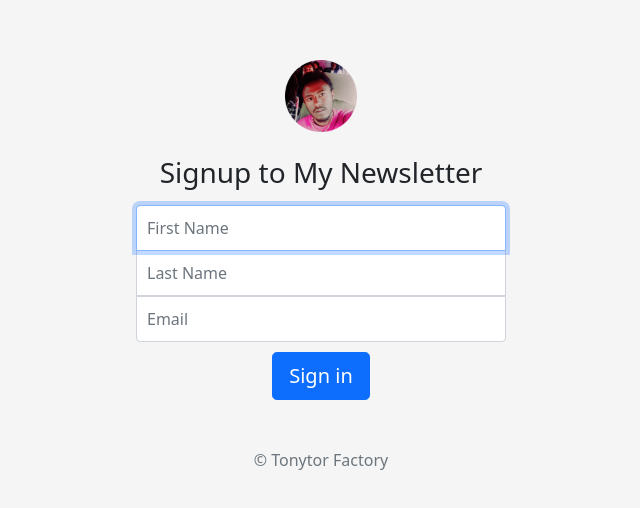
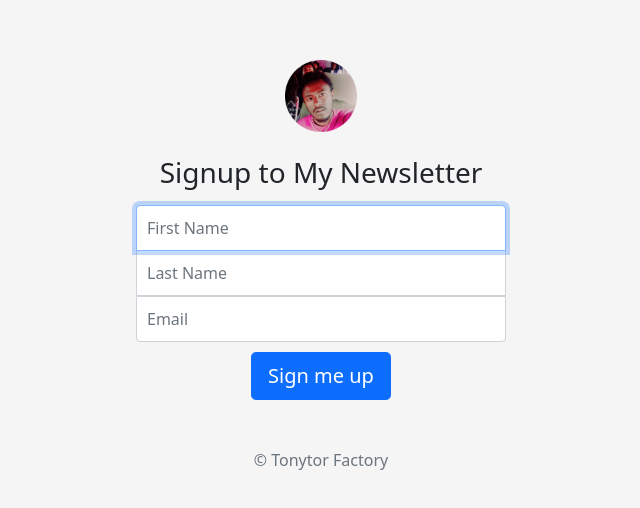
Before and after one commit to tonytore/signupApi, a website: page signup.html in a window 1280 px wide. Shown: the part 126-634 px from the top of the page, without its empty margins (319-959 px from the left). Drawn offline with nearby package versions, Linux system fonts and the light colour scheme.

Commit message:
i have changed button name

```diff
--- a/signup.html
+++ b/signup.html
@@ -28,7 +28,7 @@
       <input type="text"  class="form-control middle" placeholder="Last Name" name="Lname" required >
       <input type="email" class="form-control bottom" placeholder="Email" name="Email" required>
 
-      <button class="btn btn-lg btn-primary btn-block" type="submit">Sign in</button>
+      <button class="btn btn-lg btn-primary btn-block" type="submit">Sign me up</button>
       <p class="mt-5 mb-3 text-muted">&copy; Tonytor Factory</p>
     </form>
   </body>
```
